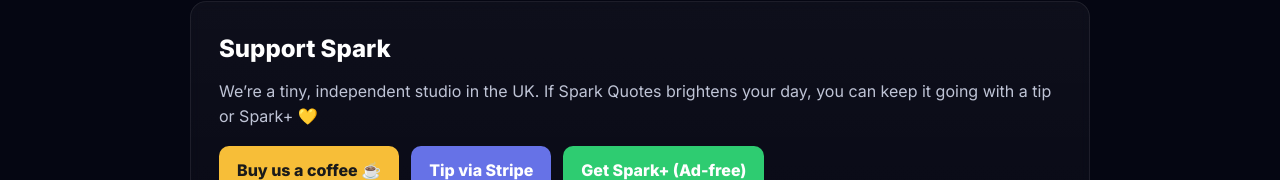
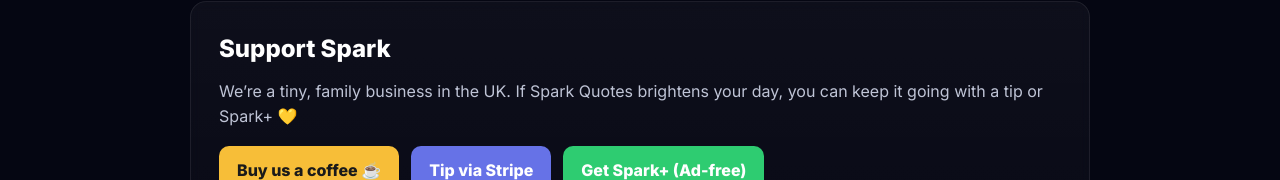
Before and after one commit to WeAreSparkLab/spark-lab-site, a plain HTML site: page index.html in a window 1280 px wide. Shown: the part 771-951 px from the top of the page. Drawn offline with Linux system fonts and the light colour scheme.

Commit message:
added spark tips2

```diff
--- a/index.html
+++ b/index.html
@@ -100,7 +100,7 @@
         style="max-width:900px;margin:60px auto;padding:28px;border:1px solid rgba(255,255,255,0.08);border-radius:16px;background:linear-gradient(180deg,rgba(255,255,255,0.04),rgba(255,255,255,0.02));backdrop-filter:blur(6px)">
         <h2 style="margin:0 0 10px 0;color:#fff;font-size:24px;font-weight:800;">Support Spark</h2>
         <p style="color:#BFC4D6;line-height:1.6;margin:0 0 16px 0;">
-            We’re a tiny, independent studio in the UK. If Spark Quotes brightens your day,
+            We’re a tiny, family business in the UK. If Spark Quotes brightens your day,
             you can keep it going with a tip or Spark+ 💛
         </p>
         <div style="display:flex;gap:12px;flex-wrap:wrap">
```
